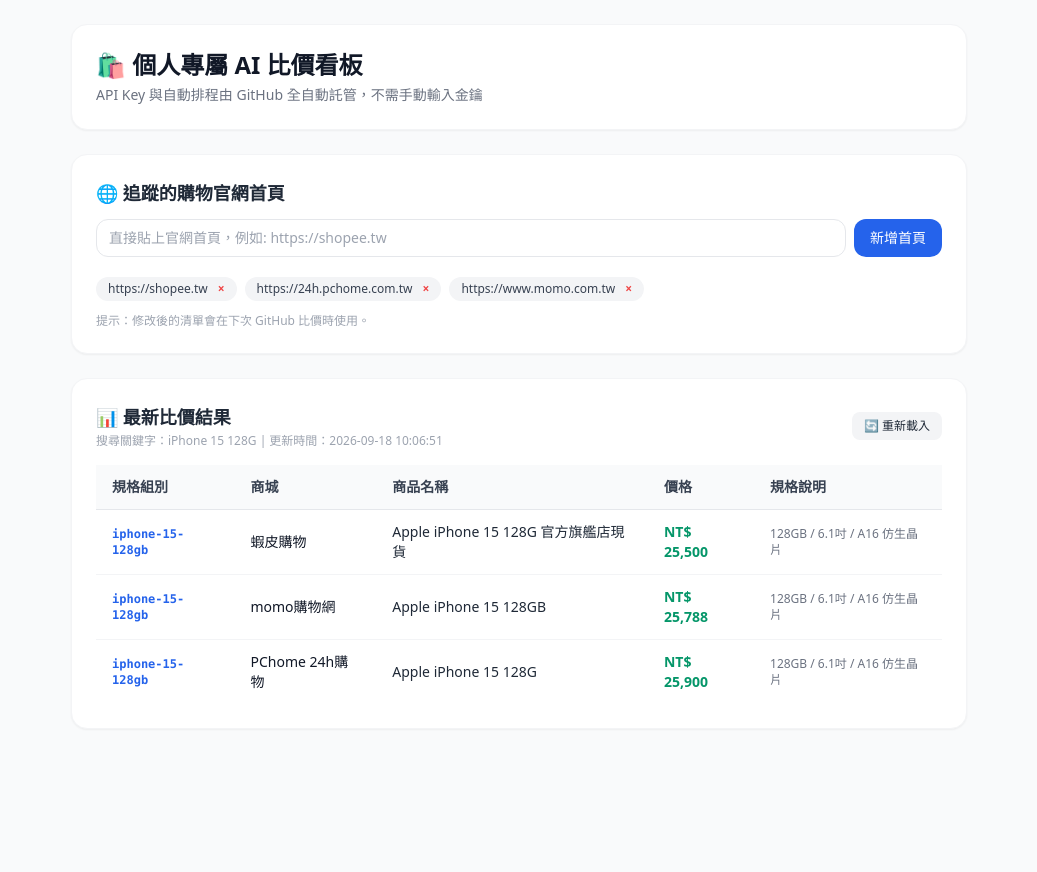
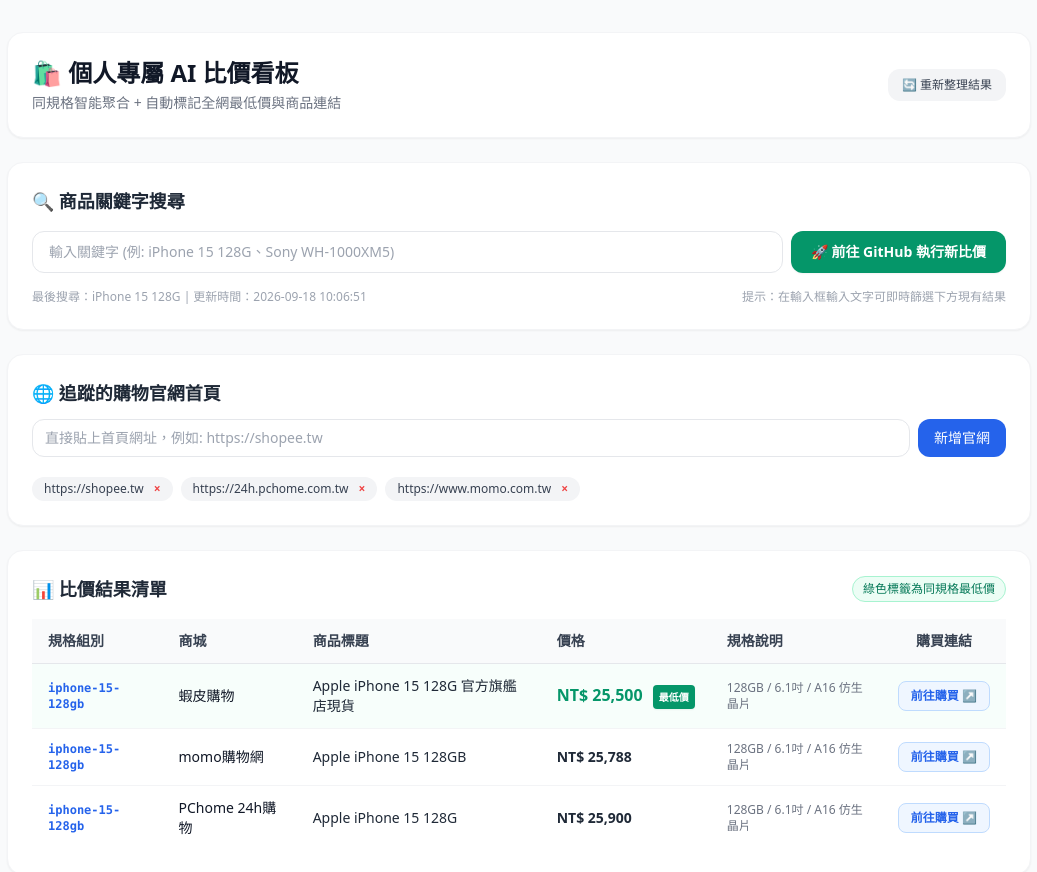
Before and after one commit to jimmyeyes03160729/shopping, a plain HTML site: page index.html in a window 1280 px wide. Shown: the whole page, without its empty margins (121-1158 px from the left). Before the commit the page ends 800 px from the top, so only its background shows below. Drawn offline with nearby package versions, Linux system fonts and the light colour scheme.

Commit message:
Update index.html

```diff
--- a/index.html
+++ b/index.html
@@ -6,38 +6,58 @@
   <title>我的個人 AI 比價系統</title>
   <script src="https://cdn.tailwindcss.com"></script>
 </head>
-<body class="bg-gray-50 text-gray-800 p-6 min-h-screen">
-  <div class="max-w-4xl mx-auto space-y-6">
+<body class="bg-gray-50 text-gray-800 p-4 sm:p-8 min-h-screen">
+  <div class="max-w-5xl mx-auto space-y-6">
 
-    <header class="bg-white p-6 rounded-2xl shadow-sm border border-gray-100">
-      <h1 class="text-2xl font-bold text-gray-900">🛍️ 個人專屬 AI 比價看板</h1>
-      <p class="text-sm text-gray-500 mt-1">API Key 與自動排程由 GitHub 全自動託管，不需手動輸入金鑰</p>
+    <!-- 頁頭 -->
+    <header class="bg-white p-6 rounded-2xl shadow-sm border border-gray-100 flex flex-col sm:flex-row justify-between items-start sm:items-center gap-4">
+      <div>
+        <h1 class="text-2xl font-bold text-gray-900">🛍️ 個人專屬 AI 比價看板</h1>
+        <p class="text-sm text-gray-500 mt-1">同規格智能聚合 + 自動標記全網最低價與商品連結</p>
+      </div>
+      <div class="flex items-center gap-2">
+        <button onclick="loadResults()" class="text-xs bg-gray-100 hover:bg-gray-200 text-gray-700 font-medium px-3.5 py-2 rounded-xl transition">
+          🔄 重新整理結果
+        </button>
+      </div>
     </header>
 
-    <!-- 官網清單區（只填首頁） -->
+    <!-- 搜尋欄位與 GitHub 比價啟動 -->
+    <section class="bg-white p-6 rounded-2xl shadow-sm border border-gray-100 space-y-4">
+      <h2 class="text-lg font-bold text-gray-800">🔍 商品關鍵字搜尋</h2>
+      <div class="flex flex-col sm:flex-row gap-2">
+        <input id="keywordInput" type="text" placeholder="輸入關鍵字 (例: iPhone 15 128G、Sony WH-1000XM5)"
+               class="flex-1 px-4 py-2.5 border rounded-xl text-sm focus:ring-2 focus:ring-blue-500 outline-none" />
+        <button onclick="triggerGitHubAction()" class="bg-emerald-600 hover:bg-emerald-700 text-white text-sm font-semibold px-5 py-2.5 rounded-xl transition flex items-center justify-center gap-1.5 shadow-sm">
+          <span>🚀 前往 GitHub 執行新比價</span>
+        </button>
+      </div>
+      <div class="flex justify-between items-center text-xs text-gray-400">
+        <span id="metaInfo">正在讀取最新比價結果...</span>
+        <span>提示：在輸入框輸入文字可即時篩選下方現有結果</span>
+      </div>
+    </section>
+
+    <!-- 官網清單管理區 (只填首頁) -->
     <section class="bg-white p-6 rounded-2xl shadow-sm border border-gray-100 space-y-3">
       <h2 class="text-lg font-bold text-gray-800">🌐 追蹤的購物官網首頁</h2>
       <div class="flex gap-2">
-        <input id="storeUrlInput" type="text" placeholder="直接貼上官網首頁，例如: https://shopee.tw"
+        <input id="storeUrlInput" type="text" placeholder="直接貼上首頁網址，例如: https://shopee.tw"
                class="flex-1 px-3 py-2 border rounded-xl text-sm focus:ring-2 focus:ring-blue-500 outline-none" />
         <button onclick="addStore()" class="bg-blue-600 hover:bg-blue-700 text-white text-sm font-medium px-4 py-2 rounded-xl transition">
-          新增首頁
+          新增官網
         </button>
       </div>
       <div id="storeList" class="flex flex-wrap gap-2 pt-2"></div>
-      <p class="text-xs text-gray-400">提示：修改後的清單會在下次 GitHub 比價時使用。</p>
     </section>
 
-    <!-- 比價結果展示區 -->
+    <!-- 比價結果表格 -->
     <section class="bg-white p-6 rounded-2xl shadow-sm border border-gray-100 space-y-4">
       <div class="flex justify-between items-center">
-        <div>
-          <h2 class="text-lg font-bold text-gray-800">📊 最新比價結果</h2>
-          <p id="metaInfo" class="text-xs text-gray-400 mt-0.5">載入中...</p>
-        </div>
-        <button onclick="loadResults()" class="text-xs bg-gray-100 hover:bg-gray-200 px-3 py-1.5 rounded-lg">
-          🔄 重新載入
-        </button>
+        <h2 class="text-lg font-bold text-gray-800">📊 比價結果清單</h2>
+        <span class="text-xs text-emerald-700 bg-emerald-50 border border-emerald-200 px-2.5 py-1 rounded-full font-medium">
+          綠色標籤為同規格最低價
+        </span>
       </div>
 
       <div class="overflow-x-auto">
@@ -46,9 +66,10 @@
             <tr>
               <th class="px-4 py-3 font-semibold text-gray-700">規格組別</th>
               <th class="px-4 py-3 font-semibold text-gray-700">商城</th>
-              <th class="px-4 py-3 font-semibold text-gray-700">商品名稱</th>
+              <th class="px-4 py-3 font-semibold text-gray-700">商品標題</th>
               <th class="px-4 py-3 font-semibold text-gray-700">價格</th>
               <th class="px-4 py-3 font-semibold text-gray-700">規格說明</th>
+              <th class="px-4 py-3 font-semibold text-gray-700 text-center">購買連結</th>
             </tr>
           </thead>
           <tbody id="resultBody" class="divide-y divide-gray-100"></tbody>
@@ -59,6 +80,7 @@
   </div>
 
   <script>
+    let allItems = [];
     let stores = JSON.parse(localStorage.getItem("my_simple_stores")) || [
       "https://shopee.tw",
       "https://24h.pchome.com.tw",
@@ -68,6 +90,11 @@
     window.onload = () => {
       renderStores();
       loadResults();
+
+      // 即時搜尋過濾監聽
+      document.getElementById("keywordInput").addEventListener("input", (e) => {
+        filterAndRenderTable(e.target.value.trim().toLowerCase());
+      });
     };
 
     function renderStores() {
@@ -96,32 +123,91 @@
       renderStores();
     }
 
+    // 引導前往 GitHub Actions 觸發比價
+    function triggerGitHubAction() {
+      const keyword = document.getElementById("keywordInput").value.trim();
+      alert(`請在即將打開的 GitHub 頁面中：\n1. 點擊右側「Run workflow」\n2. 貼入關鍵字：${keyword || '你想要比價的商品'}\n3. 點擊綠色按鈕執行！`);
+      // 自動開新分頁跳轉到倉庫的 Actions 頁面
+      const repoUrl = window.location.href.split('.github.io')[0].replace('https://', '');
+      const user = repoUrl.split('.')[0];
+      const repo = window.location.pathname.split('/')[1] || '';
+      window.open(`https://github.com/${user}/${repo}/actions`, '_blank');
+    }
+
     async function loadResults() {
       const meta = document.getElementById("metaInfo");
-      const body = document.getElementById("resultBody");
       try {
         const res = await fetch('result.json?t=' + new Date().getTime());
-        if (!res.ok) throw new Error("尚未產生比價結果，請先在 GitHub Actions 執行比價。");
+        if (!res.ok) throw new Error("尚未找到 result.json，請先至 GitHub Actions 執行比價。");
         const data = await res.json();
 
-        meta.innerText = `搜尋關鍵字：${data.keyword} | 更新時間：${data.updated_at}`;
+        meta.innerText = `最後搜尋：${data.keyword} | 更新時間：${data.updated_at}`;
+        allItems = data.items || [];
+        filterAndRenderTable("");
+      } catch (err) {
+        meta.innerText = err.message;
+        document.getElementById("resultBody").innerHTML = `
+          <tr><td colspan="6" class="px-4 py-8 text-center text-gray-400 text-xs">${err.message}</td></tr>
+        `;
+      }
+    }
 
-        // 排序：同規格一組，價格由低到高
-        data.items.sort((a, b) => a.matched_group_id.localeCompare(b.matched_group_id) || a.price - b.price);
+    function filterAndRenderTable(filterText) {
+      const body = document.getElementById("resultBody");
 
-        body.innerHTML = data.items.map(p => `
-          <tr class="hover:bg-gray-50">
+      let filtered = allItems;
+      if (filterText) {
+        filtered = allItems.filter(item =>
+          item.canonical_name.toLowerCase().includes(filterText) ||
+          item.store_name.toLowerCase().includes(filterText) ||
+          item.matched_group_id.toLowerCase().includes(filterText) ||
+          item.key_specs.toLowerCase().includes(filterText)
+        );
+      }
+
+      if (filtered.length === 0) {
+        body.innerHTML = `<tr><td colspan="6" class="px-4 py-8 text-center text-gray-400 text-xs">沒有找到符合條件的商品</td></tr>`;
+        return;
+      }
+
+      // 1. 找出各群組的最低價
+      const minPriceMap = {};
+      filtered.forEach(item => {
+        const gid = item.matched_group_id;
+        if (!minPriceMap[gid] || item.price < minPriceMap[gid]) {
+          minPriceMap[gid] = item.price;
+        }
+      });
+
+      // 2. 排序：相同規格群組在一起，價格由低到高排列
+      filtered.sort((a, b) => a.matched_group_id.localeCompare(b.matched_group_id) || a.price - b.price);
+
+      // 3. 渲染
+      body.innerHTML = filtered.map(p => {
+        const isLowest = p.price === minPriceMap[p.matched_group_id];
+        const targetUrl = p.url && p.url.startsWith("http") ? p.url : `https://www.google.com/search?q=${encodeURIComponent(p.store_name + ' ' + p.canonical_name)}`;
+
+        return `
+          <tr class="hover:bg-gray-50 transition ${isLowest ? 'bg-emerald-50/40' : ''}">
             <td class="px-4 py-3 font-mono text-xs text-blue-600 font-semibold">${p.matched_group_id}</td>
             <td class="px-4 py-3 font-medium text-gray-900">${p.store_name}</td>
-            <td class="px-4 py-3">${p.canonical_name}</td>
-            <td class="px-4 py-3 font-bold text-emerald-600">NT$ ${p.price.toLocaleString()}</td>
-            <td class="px-4 py-3 text-xs text-gray-500">${p.key_specs}</td>
+            <td class="px-4 py-3 font-medium text-gray-800">${p.canonical_name}</td>
+            <td class="px-4 py-3 whitespace-nowrap">
+              <span class="font-bold ${isLowest ? 'text-emerald-600 text-base' : 'text-gray-800'}">
+                NT$ ${Number(p.price).toLocaleString()}
+              </span>
+              ${isLowest ? '<span class="ml-1.5 inline-block bg-emerald-600 text-white text-[10px] font-bold px-1.5 py-0.5 rounded shadow-sm">最低價</span>' : ''}
+            </td>
+            <td class="px-4 py-3 text-xs text-gray-500">${p.key_specs || '-'}</td>
+            <td class="px-4 py-3 text-center whitespace-nowrap">
+              <a href="${targetUrl}" target="_blank" rel="noopener noreferrer"
+                 class="inline-block bg-blue-50 hover:bg-blue-600 hover:text-white text-blue-600 border border-blue-200 text-xs font-semibold px-3 py-1.5 rounded-lg transition">
+                前往購買 ↗
+              </a>
+            </td>
           </tr>
-        `).join("");
-      } catch (err) {
-        meta.innerText = err.message;
-        body.innerHTML = `<tr><td colspan="5" class="px-4 py-6 text-center text-gray-400 text-xs">${err.message}</td></tr>`;
-      }
+        `;
+      }).join("");
     }
   </script>
 </body>
```
